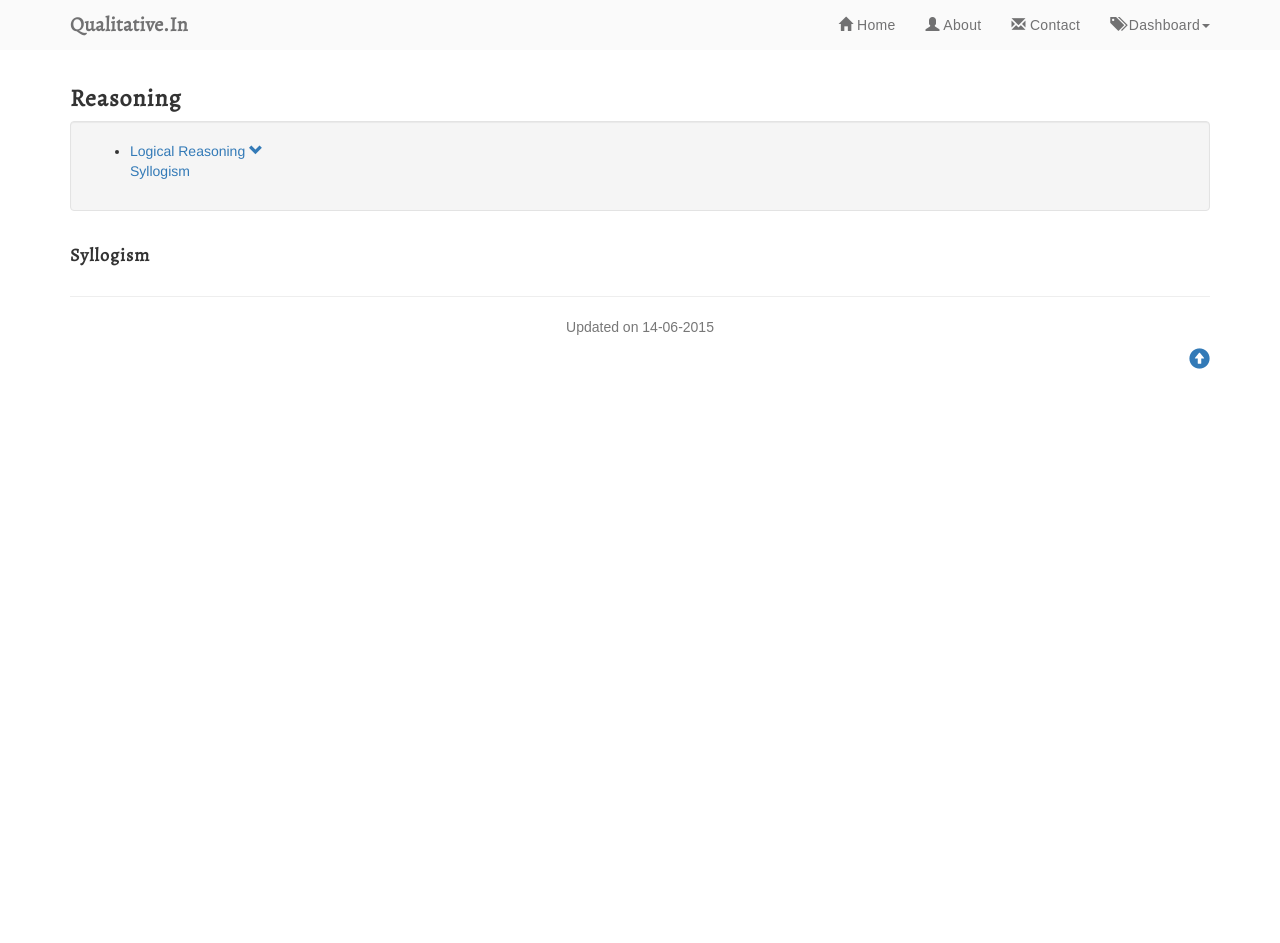
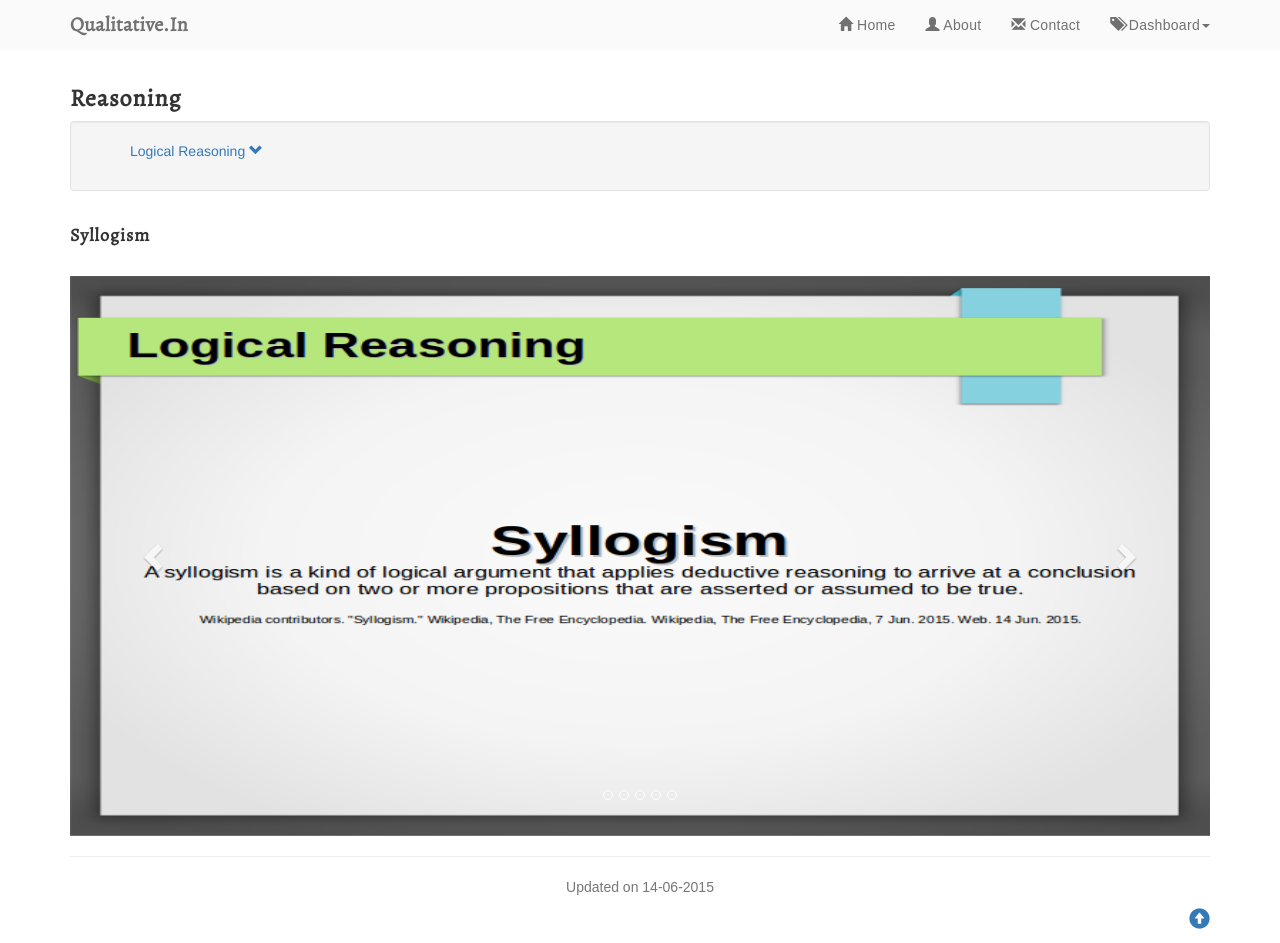
Before and after one commit to management-aptitude/management-aptitude.github.io, a Jekyll site: the page built from _posts/2015-05-14-cognitive-ability.html, in a window 1280 px wide. Built offline with Jekyll 4.4.1, drawn with Linux system fonts in a browser that asks for light colours; some web fonts are replaced; before the commit the page ends 900 px from its top, so only the background shows below that.

Commit message:
add/modified

```diff
--- a/_posts/2015-05-14-cognitive-ability.html
+++ b/_posts/2015-05-14-cognitive-ability.html
@@ -3,21 +3,53 @@
 ---
 
 <div class="container">
+
   <h3>Reasoning</h3>
   <div class="tree well">
     <ul>
-      <li>
-        <span><a role="button" onclick="showSection()">Logical Reasoning
+      <li style="list-style:none">
+        <span><a role="button" onclick="showSection(logicalReasoning_list)">Logical Reasoning
           <span class="glyphicon glyphicon-chevron-down" aria-hidden="true"></a></span>
-          <ul class="customUl" id="economics_list">
-            <li>
-              <a class="page-scroll" href="">Syllogism</a>
+          <ul class="list-group" id="logicalReasoning_list" style="display: none">
+            <li class="list-group-item">
+              <span><i class="icon-minus-sign"></i></span> <a class="page-scroll" href="#syllogismCarousel">Slides</a></a>
             </li>
           </ul>
       </li>
     </ul>
   </div>
-  <!-- Economics -->
+  <!-- Syllogism -->
   <h4>Syllogism </h4>
+  <br>
+  <div id="syllogismCarousel" class="carousel slide" data-ride="carousel" data-interval="false" data-wrap="false">
+
+    {% assign count = 0 %}
+    <!-- Indicators -->
+    <ol class="carousel-indicators">
+      {% for i in site.data.slides.syllogismPart1 %}
+        <li data-target="#syllogismCarousel" data-slide-to="{{ count }}"></li>
+        {% assign count = count | plus:1 %}
+      {% endfor %}
+    </ol>
+
+    <!-- Wrapper for slides -->
+    <div class="carousel-inner" role="listbox" id="economics_management_slides">
+      {% for i in site.data.slides.syllogismPart1 %}
+        <div class="item {{ i.active }}">
+          <img  src="{{ i.url | prepend:site.url }}" alt="slide">
+        </div>
+      {% endfor %}
+    </div>
+
+    <!-- Left and right controls -->
+    <a class="left carousel-control" href="#syllogismCarousel" role="button" data-slide="prev">
+      <span class="glyphicon glyphicon-chevron-left" aria-hidden="true"></span>
+      <span class="sr-only">Previous</span>
+    </a>
+    <a class="right carousel-control" href="#syllogismCarousel" role="button" data-slide="next">
+      <span class="glyphicon glyphicon-chevron-right" aria-hidden="true"></span>
+      <span class="sr-only">Next</span>
+    </a>
+  </div>
 
 </div>
```
Also changed, not shown: CONTRIBUTING.md (+4 -3 lines), _data/slides.yml (+12 -0 lines), media/tab_slides/management_slides/syllogism_cognitive_slides/syllogism_cognitive_part1_1.png (added), media/tab_slides/management_slides/syllogism_cognitive_slides/syllogism_cognitive_part1_2.png (added), media/tab_slides/management_slides/syllogism_cognitive_slides/syllogism_cognitive_part1_3.png (added), media/tab_slides/management_slides/syllogism_cognitive_slides/syllogism_cognitive_part1_4.png (added), media/tab_slides/management_slides/syllogism_cognitive_slides/syllogism_cognitive_part1_5.png (added).
